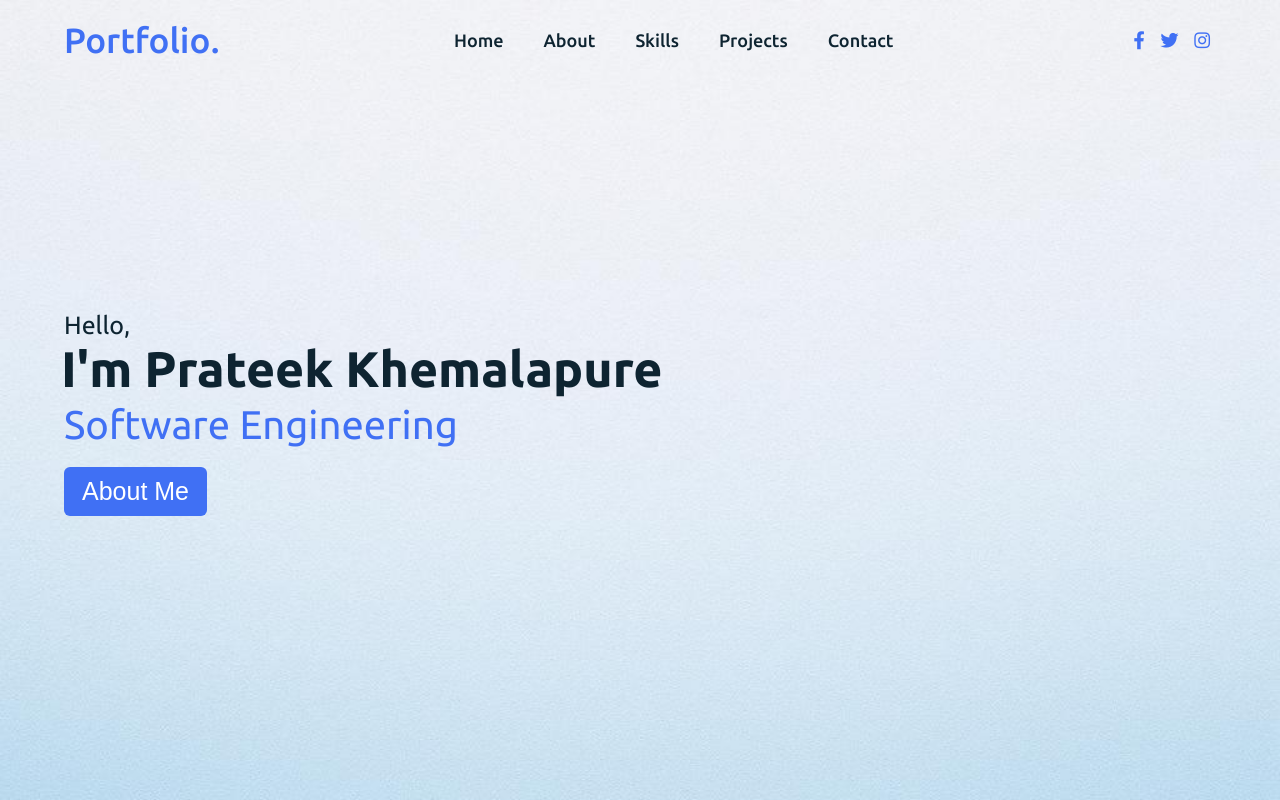
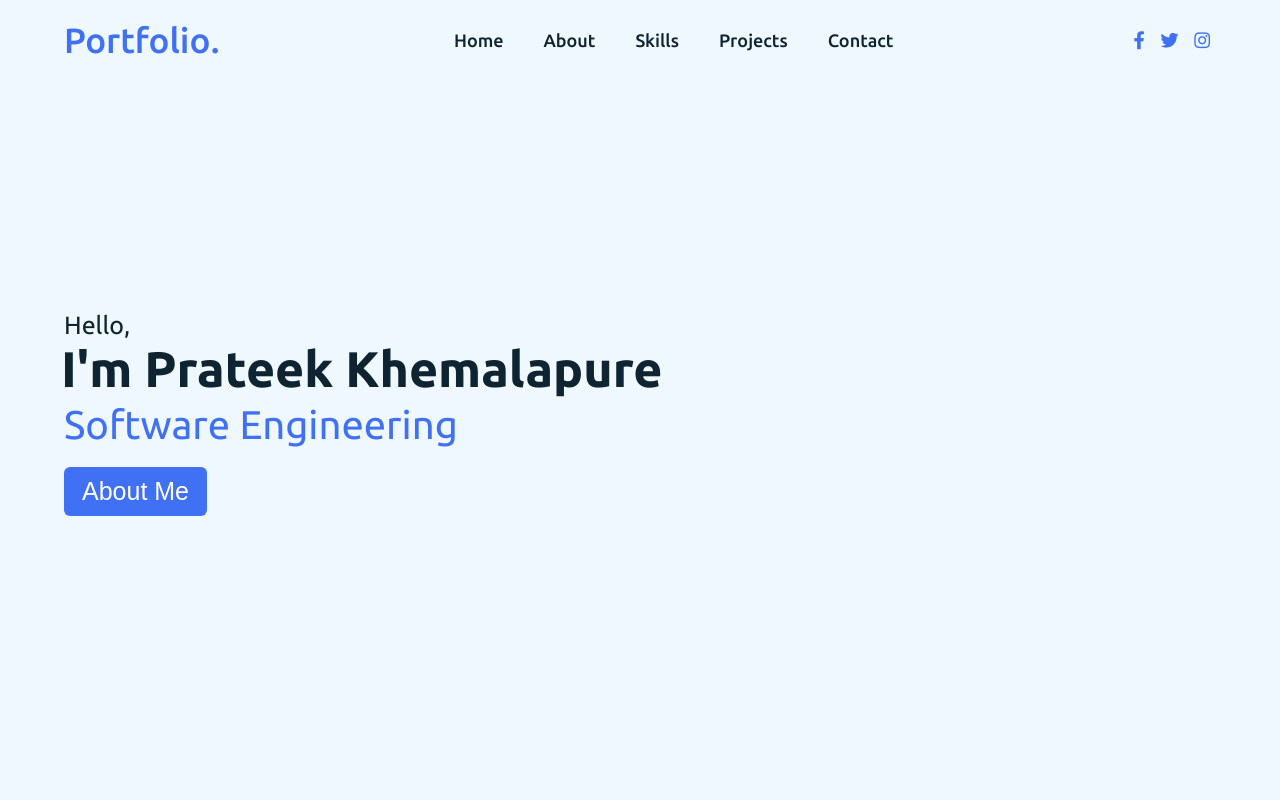
Before and after one commit to Prateekdk-04/Personal-Portfolio-, a plain HTML site: page index.html in a window 1280 px wide. Shown: the top 800 px of the page. Drawn offline with Linux system fonts and the light colour scheme.

Commit message:
style.css

```diff
--- a/style.css
+++ b/style.css
@@ -130,7 +130,7 @@ nav.sticky .menu-btn {
 .home {
   height: 100vh;
   width: 100%;
-  background: url("images/background.jpg") no-repeat;
+  background: #F0F8FF;
   background-size: cover;
   background-position: center;
   background-attachment: fixed;
```
